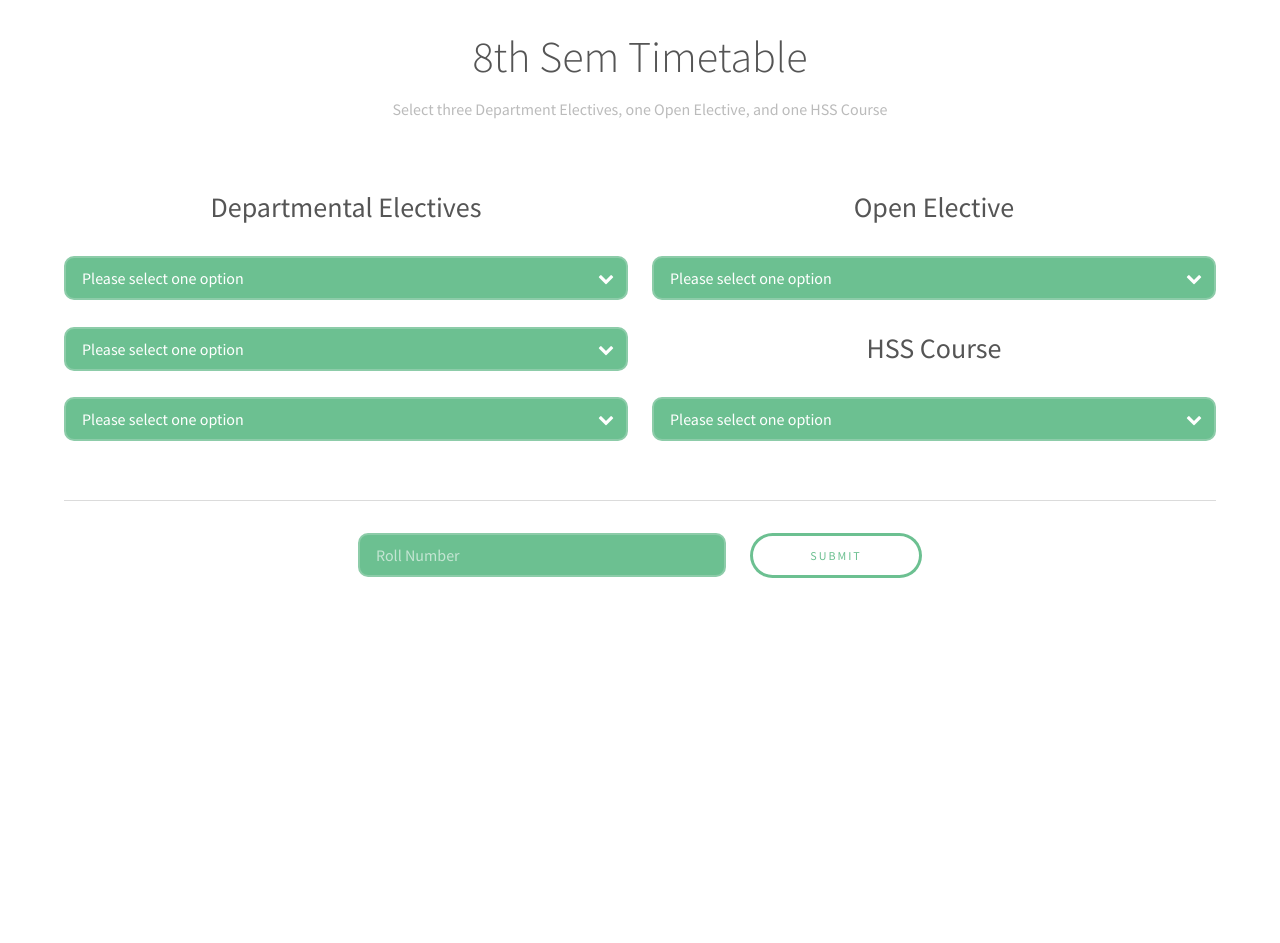
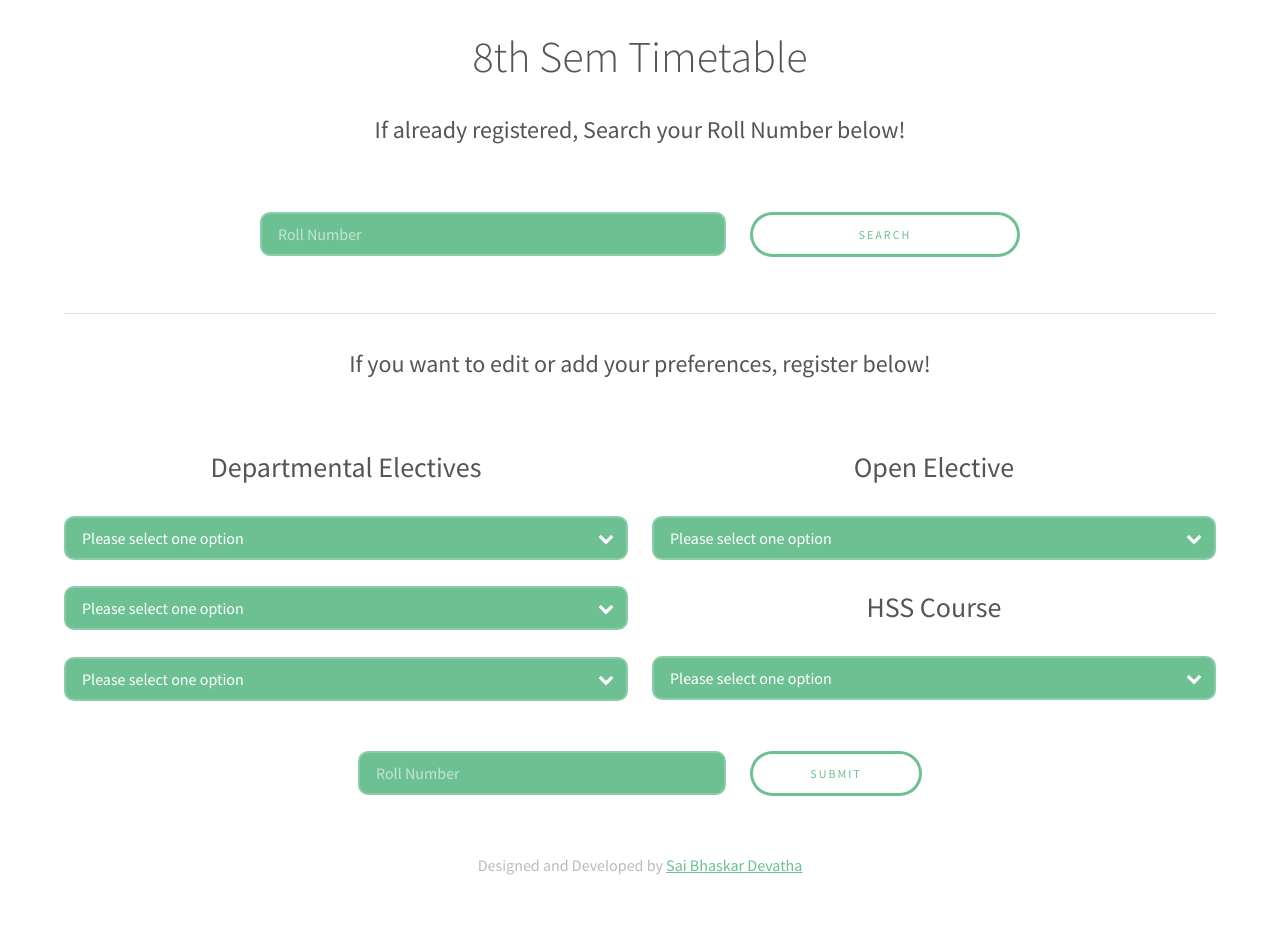
Before and after one commit to saibhaskardevatha/iitg-timetable, a PHP site: page / in a window 1280 px wide. Before the commit the page ends 578 px from the top, so only its background shows below. Run offline with PHP 8.4, Linux system fonts and the light colour scheme; data that the repository does not hold is empty.

Commit message:
publish edits

```diff
--- a/index.php
+++ b/index.php
@@ -15,16 +15,31 @@
 				<div class="inner">
 					<header class="align-center">
 						<h2>8th Sem Timetable</h2>
-						<p>Select three Department Electives, one Open Elective, and one HSS Course</p>
+						<h4>If already registered, Search your Roll Number below!</h4>
 					</header>
+                    <form method="POST" action="helpers/search">
+                    <div class="row uniform">
+                        <div class="2u 12u$(small)"></div>
+                        <div class="5u 12u$(small)">
+                            <input type="text" name="roll" id="roll" value="" placeholder="Roll Number" />
+                        </div>
+                        <div class="3u$ 12u$(small)">
+                            <input type="submit" value="Search" class="fit" />
+                        </div>
+                        <div class="2u 12u$(small)"></div>
+                    </div></form>
+                    <hr>
 
                     <!-- Intro -->
+                    <header class="align-center">
+                        <h4>If you want to edit or add your preferences, register below!</h4>
+					</header>
                     <form method="POST" action="helpers/register">
                     <div class="row">
                         <section class="6u 16u(medium)">
                             <h3 class="align-center">Departmental Electives</h3>
                             <div class="select-wrapper">
-                                <select name="de-1" id="de-1">
+                                <select name="de-1" id="de-1" required>
                                     <option value="" selected disabled hidden>Please select one option</option>
                                     <?php
                                         include("helpers/config.php");
@@ -51,7 +66,7 @@
                             </div>
 
                             <div class="select-wrapper">
-                                <select name="de-2" id="de-2">
+                                <select name="de-2" id="de-2" required>
                                     <option value="" selected disabled hidden>Please select one option</option>
                                     <?php
                                         $sql = "SELECT * FROM course where type = 'de'";
@@ -68,7 +83,7 @@
                             </div>
 
                             <div class="select-wrapper">
-                                <select name="de-3" id="de-3">
+                                <select name="de-3" id="de-3" required>
                                     <option value="" selected disabled hidden>Please select one option</option>
                                     <?php
                                         $sql = "SELECT * FROM course where type = 'de'";
@@ -88,7 +103,7 @@
                         <section class="6u 6u(medium)">
                             <h3 class="align-center">Open Elective</h3>
                             <div class="select-wrapper">
-                                <select name="oe" id="oe">
+                                <select name="oe" id="oe" required>
                                     <option value="" selected disabled hidden>Please select one option</option>
                                     <?php
                                         $sql = "SELECT * FROM course where type = 'oe'";
@@ -107,7 +122,7 @@
                         <section class="6u 6u(medium)">
                             <h3 class="align-center">HSS Course</h3>
                             <div class="select-wrapper">
-                                <select name="hss" id="hss">
+                                <select name="hss" id="hss" required>
                                     <option value="" selected disabled hidden>Please select one option</option>
                                     <?php
                                         $sql = "SELECT * FROM course where type = 'hss'";
@@ -126,7 +141,7 @@
                             </div>
                         </section>
                     </div>
-                    <hr>
+
                     <div class="row uniform">
                         <div class="3u 12u$(small)"></div>
                         <div class="4u 12u$(small)">
@@ -138,6 +153,9 @@
                         <div class="3u 12u$(small)"></div>
                     </div>
                 </form>
+                <header class="align-center">
+						<p>Designed and Developed by <a href="www.saibhaskardevatha.co.in">Sai Bhaskar Devatha</a></p>
+					</header>
 				</div>
 
 			</section>
--- a/timetable.php
+++ b/timetable.php
@@ -201,6 +201,9 @@ $hss = $result['hss'];
 			</li>
 		</ul>
 	</div>
+	<header class="cd-intro">
+	<h3>Designed and Developed by <a href="https://www.saibhaskardevatha.co.in">Sai Bhaskar Devatha</a></h3>
+	</header>
 	<?php mysqli_close($conn); ?>
 	<div class="cover-layer"></div>
 </div> <!-- .cd-schedule -->
```
Also changed, not shown: helpers/register.php (+7 -1 lines), helpers/search.php (added, +9 -0 lines).
